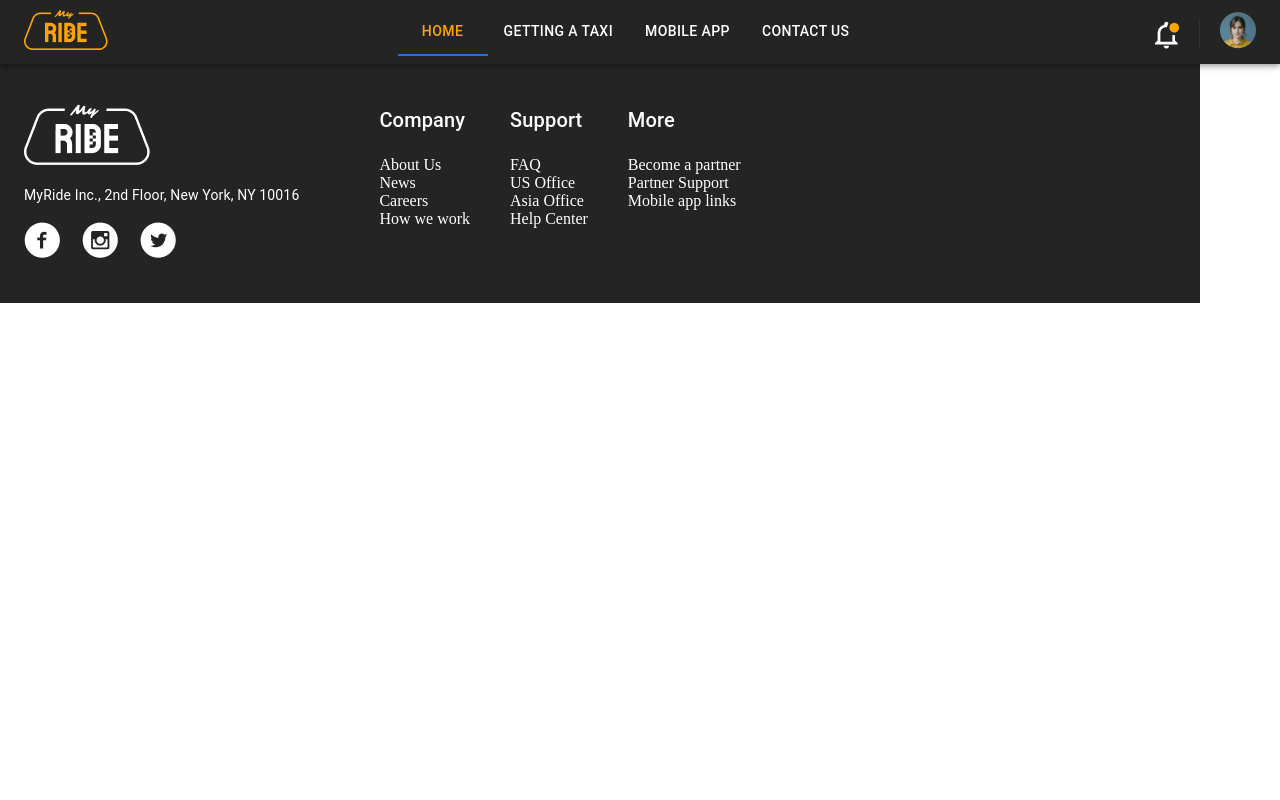
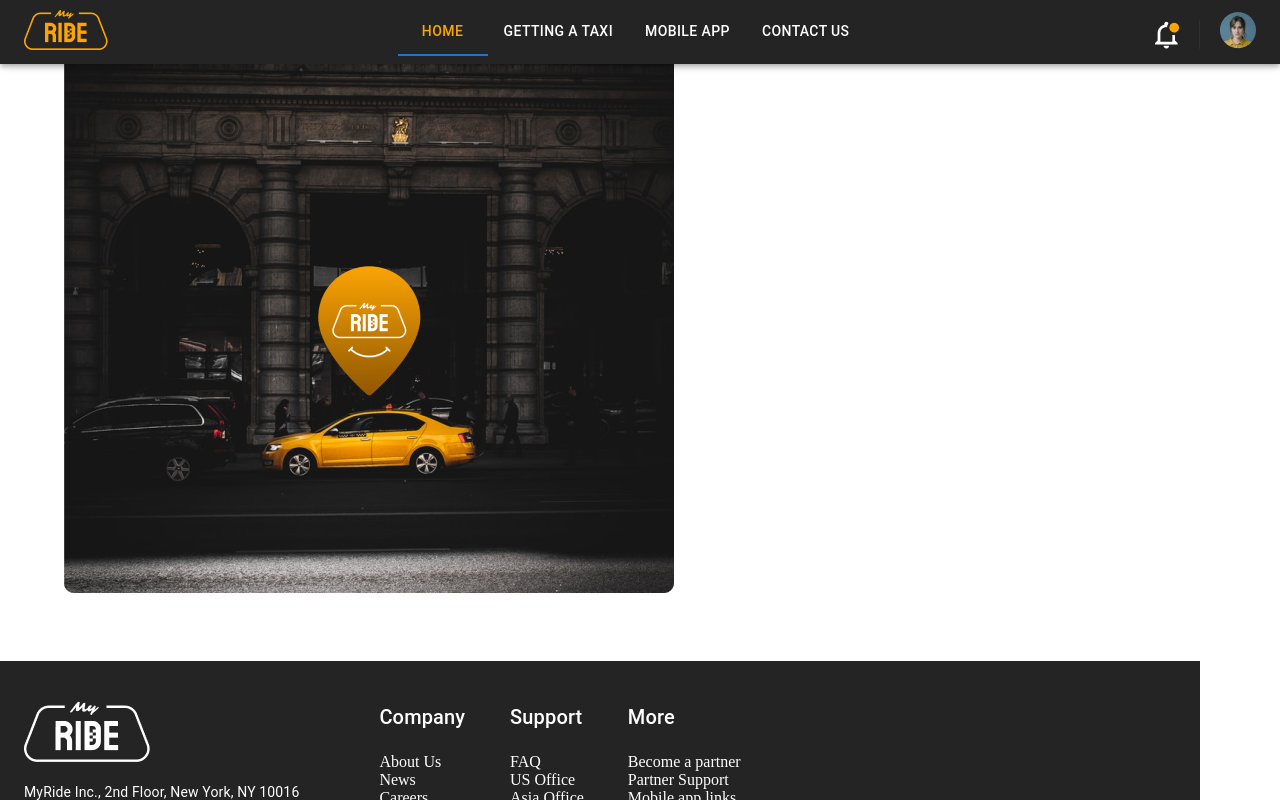
Before and after one commit to viviancol/desafio3-compassuol, a React (Vite) app in the folder my-ride/: page / in a window 1280 px wide. Built offline with nearby package versions, Linux system fonts and the light colour scheme.

Commit message:
feat: inclusion of the booking form component

```diff
--- a/my-ride/src/App.tsx
+++ b/my-ride/src/App.tsx
@@ -1,4 +1,5 @@
 import './App.css'
+import BookingForm from './components/booking-form/BookingForm';
 import Footer from './components/footer/Footer';
 import Navbar from './components/navbar/Navbar'
 
@@ -8,7 +9,9 @@ function App() {
       <header>
         <Navbar />
       </header>
-      <section></section>
+      <section>
+        <BookingForm />
+      </section>
       <footer>
         <Footer />
       </footer>
```
